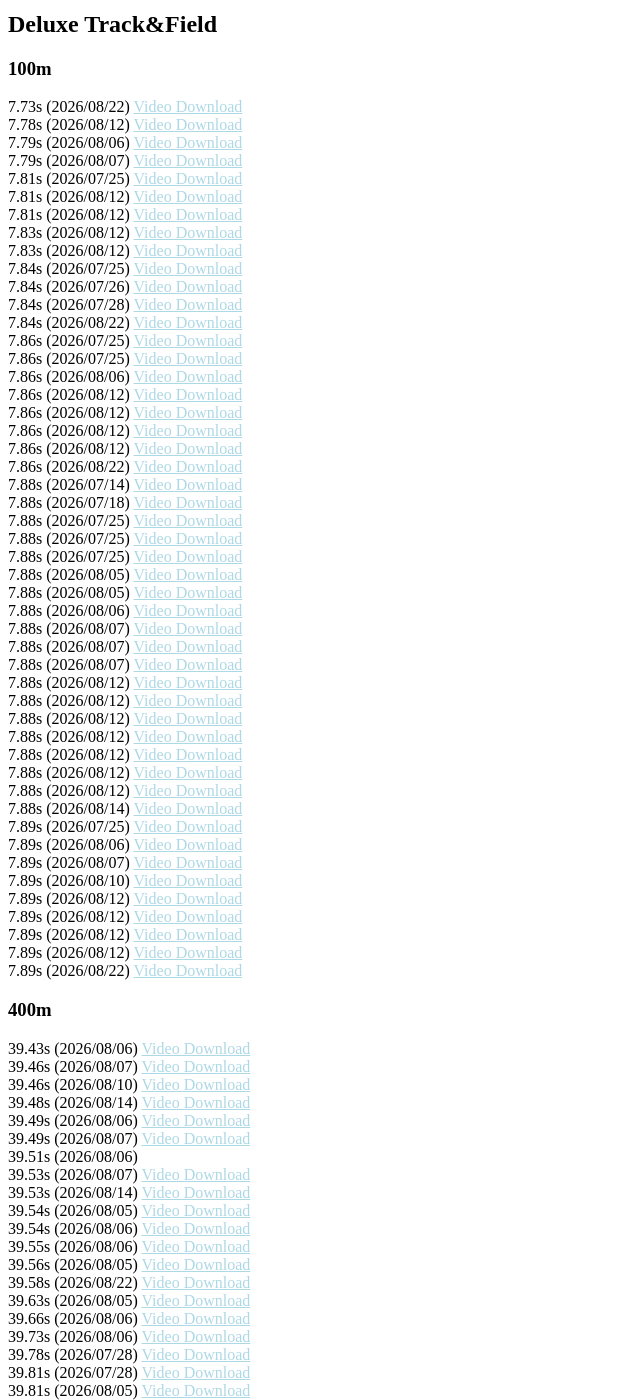
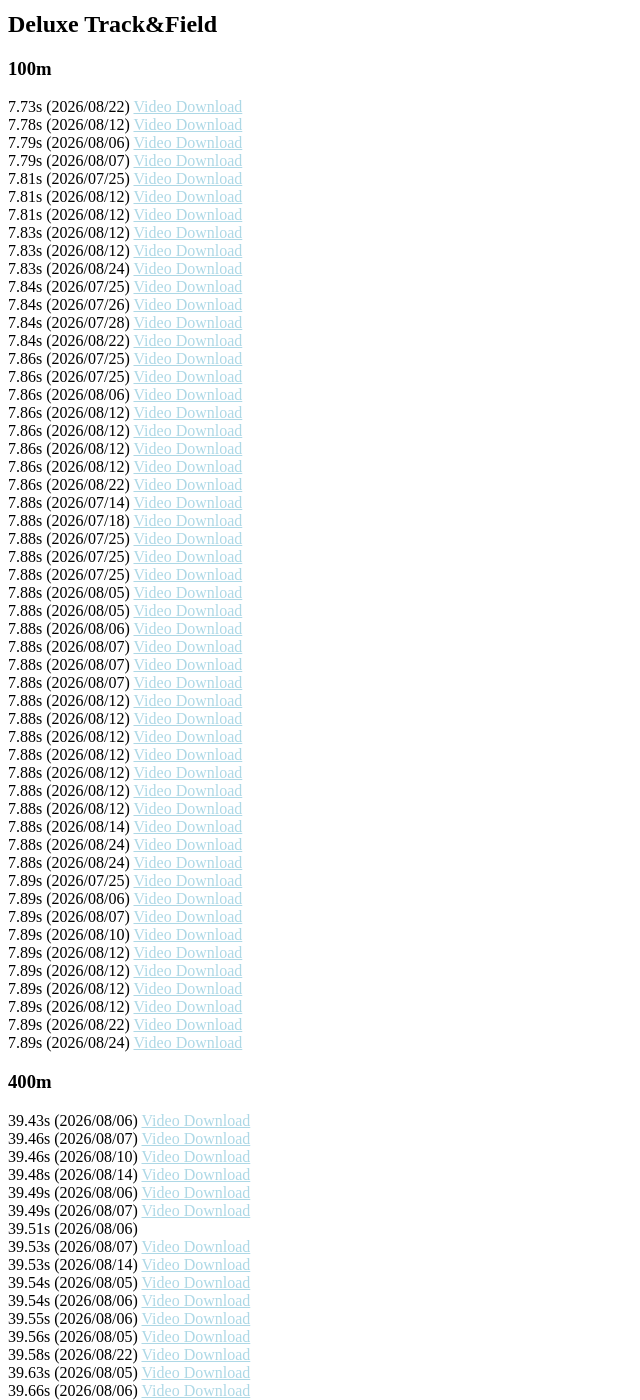
Before and after one commit to CareyRunboLi/CareyRunboLi.github.io, a Jekyll site: the page built from index.md, in a window 1280 px wide and 1400 px high, scrolled down 2823 px. Shown: the whole window, without its empty margins (0-640 px from the left). Built offline with Jekyll 4.4.1, drawn with Linux system fonts in a browser that asks for light colours; some web fonts are replaced; formulas are drawn with MathJax 3; a style sheet for code colours, icons or effects is not loaded; our own code applies the rules of GitHub Pages for plain Markdown files.

Commit message:
Update trackandfield.md

```diff
--- a/_includes/trackandfield.md
+++ b/_includes/trackandfield.md
@@ -17,6 +17,7 @@
 7.81s (2026/08/12) <a href="https://runbolicarey.com/assets/TrackAndField/DeluxeTrackAndField_100m_7.81s_260812_2.mp4"><span>Video Download</span></a>
 7.83s (2026/08/12) <a href="https://runbolicarey.com/assets/TrackAndField/DeluxeTrackAndField_100m_7.83s_260812_1.mp4"><span>Video Download</span></a>
 7.83s (2026/08/12) <a href="https://runbolicarey.com/assets/TrackAndField/DeluxeTrackAndField_100m_7.83s_260812_2.mp4"><span>Video Download</span></a>
+7.83s (2026/08/24) <a href="https://runbolicarey.com/assets/TrackAndField/DeluxeTrackAndField_100m_7.83s_260824.mp4"><span>Video Download</span></a>
 7.84s (2026/07/25) <a href="https://runbolicarey.com/assets/TrackAndField/DeluxeTrackAndField_100m_7.84s_260725.mp4"><span>Video Download</span></a>
 7.84s (2026/07/26) <a href="https://runbolicarey.com/assets/TrackAndField/DeluxeTrackAndField_100m_7.84s_260726.mp4"><span>Video Download</span></a>
 7.84s (2026/07/28) <a href="https://runbolicarey.com/assets/TrackAndField/DeluxeTrackAndField_100m_7.84s_260728.mp4"><span>Video Download</span></a>
@@ -48,6 +49,8 @@
 7.88s (2026/08/12) <a href="https://runbolicarey.com/assets/TrackAndField/DeluxeTrackAndField_100m_7.88s_260812_6.mp4"><span>Video Download</span></a>
 7.88s (2026/08/12) <a href="https://runbolicarey.com/assets/TrackAndField/DeluxeTrackAndField_100m_7.88s_260812_7.mp4"><span>Video Download</span></a>
 7.88s (2026/08/14) <a href="https://runbolicarey.com/assets/TrackAndField/DeluxeTrackAndField_100m_7.88s_260814.mp4"><span>Video Download</span></a>
+7.88s (2026/08/24) <a href="https://runbolicarey.com/assets/TrackAndField/DeluxeTrackAndField_100m_7.88s_260824_1.mp4"><span>Video Download</span></a>
+7.88s (2026/08/24) <a href="https://runbolicarey.com/assets/TrackAndField/DeluxeTrackAndField_100m_7.88s_260824_2.mp4"><span>Video Download</span></a>
 7.89s (2026/07/25) <a href="https://runbolicarey.com/assets/TrackAndField/DeluxeTrackAndField_100m_7.89s_260725.mp4"><span>Video Download</span></a>
 7.89s (2026/08/06) <a href="https://runbolicarey.com/assets/TrackAndField/DeluxeTrackAndField_100m_7.89s_260806.mp4"><span>Video Download</span></a>
 7.89s (2026/08/07) <a href="https://runbolicarey.com/assets/TrackAndField/DeluxeTrackAndField_100m_7.89s_260807.mp4"><span>Video Download</span></a>
@@ -57,6 +60,7 @@
 7.89s (2026/08/12) <a href="https://runbolicarey.com/assets/TrackAndField/DeluxeTrackAndField_100m_7.89s_260812_3.mp4"><span>Video Download</span></a>
 7.89s (2026/08/12) <a href="https://runbolicarey.com/assets/TrackAndField/DeluxeTrackAndField_100m_7.89s_260812_4.mp4"><span>Video Download</span></a>
 7.89s (2026/08/22) <a href="https://runbolicarey.com/assets/TrackAndField/DeluxeTrackAndField_100m_7.89s_260822.mp4"><span>Video Download</span></a>
+7.89s (2026/08/24) <a href="https://runbolicarey.com/assets/TrackAndField/DeluxeTrackAndField_100m_7.89s_260824.mp4"><span>Video Download</span></a>
 
 ### 400m
 
```
